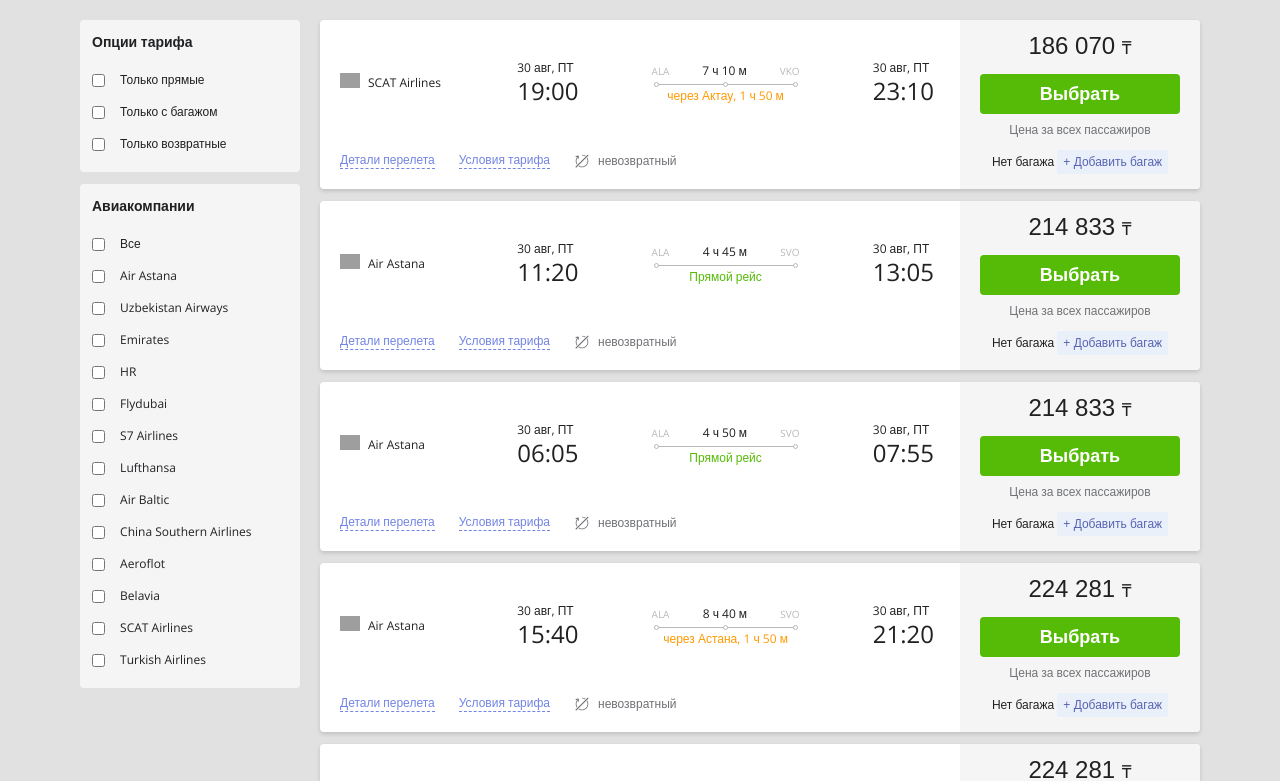
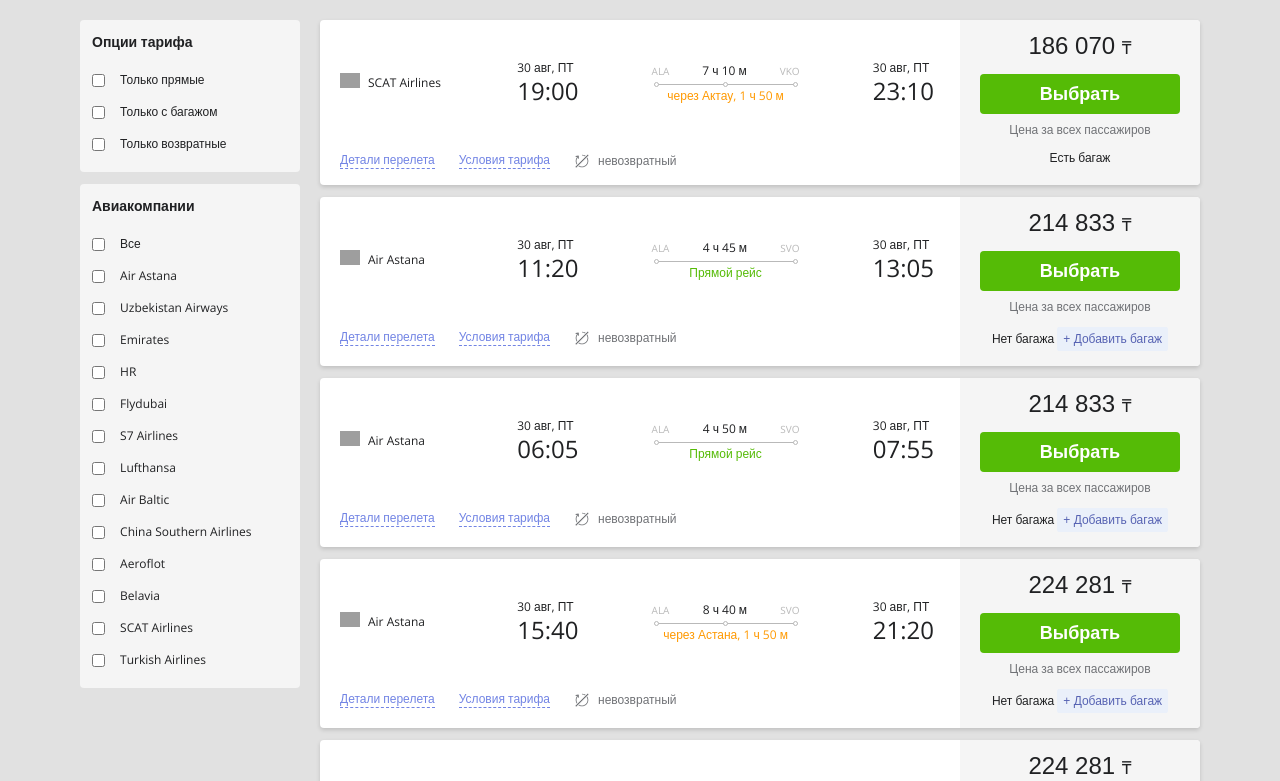
Before and after one commit to nurbakhyt/aviatravel-search-page, a Vue app: page / in a window 1280 px wide. Shown: the top 781 px of the page. Built offline with nearby package versions, Linux system fonts and the light colour scheme; grey boxes are pictures that could not be loaded.

Commit message:
Показать статус багажа

```diff
--- a/src/components/Card.vue
+++ b/src/components/Card.vue
@@ -88,9 +88,12 @@
       </p>
       <button class="btn btn--buy">Выбрать</button>
       <p class="helper-text">Цена за всех пассажиров</p>
-      <div>
+      <div v-if="noBaggage">
         Нет багажа
         <button class="btn btn--info btn--sm">+ Добавить багаж</button>
+      </div>
+      <div v-else>
+        Есть багаж
       </div>
     </div>
   </article>
@@ -127,6 +130,10 @@
 
   get segments(): Segment[] {
     return this.itinerary.segments;
+  }
+
+  get noBaggage(): boolean {
+    return !!this.flight.services['0PC'];
   }
 }
 </script>
```
Also changed, not shown: src/store/flights.ts (+8 -2 lines).
